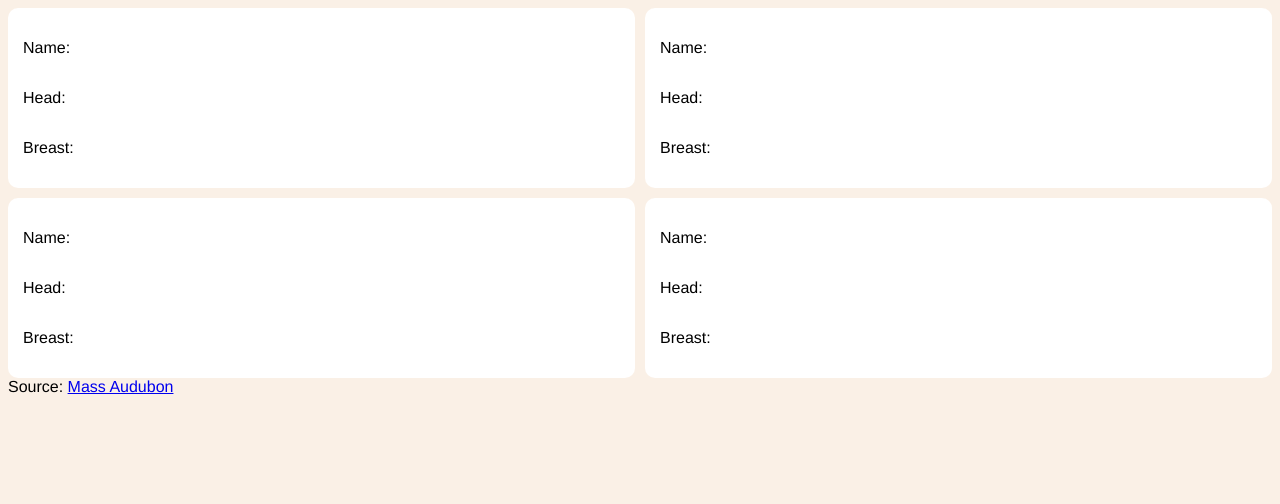
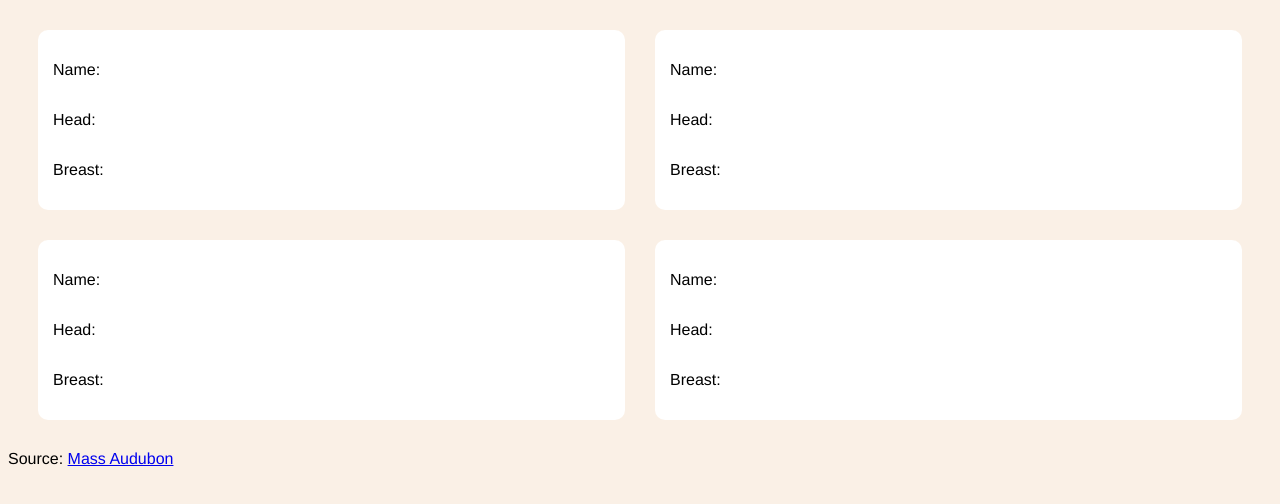
Before and after one commit to tracy-st/mimo-birds, a plain HTML site: page js_objects/index.html in a window 1280 px wide. Drawn offline with Linux system fonts and the light colour scheme.

Commit message:
Update grid gap and margins

```diff
--- a/js_objects/index.html
+++ b/js_objects/index.html
@@ -27,9 +27,9 @@
             <p id="breast">Breast:</p>
         </div>
     </div>
-
-    <span>Source:</span> <a href="https://www.massaudubon.org/nature-wildlife/birds/commonly-confused-birds">Mass Audubon</a>
-
+    <p>
+        <span>Source:</span> <a href="https://www.massaudubon.org/nature-wildlife/birds/commonly-confused-birds">Mass Audubon</a>
+    </p>
 
     <script src="script.js"></script>
 
--- a/js_objects/style.css
+++ b/js_objects/style.css
@@ -6,7 +6,8 @@ body {
 .grid {
     display: grid;
     grid-template-columns: 1fr 1fr;
-    gap: 10px;
+    gap: 30px;
+    margin: 30px
 }
 
 .container {
```
